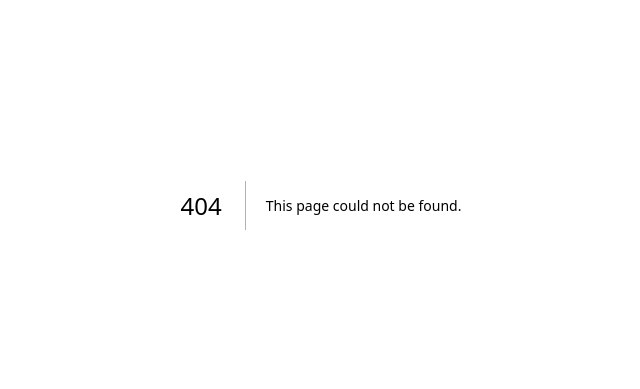
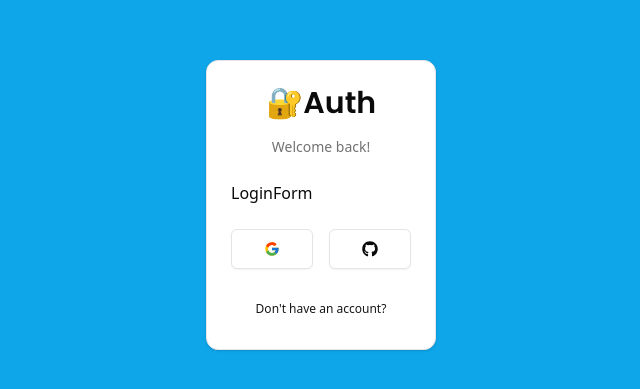
Before and after one commit to anynomous001/Authentication2, a Next.js app: page /auth/login in a window 1280 px wide. Before the commit this address had no page. Shown: the part 195-584 px from the top of the page, without its empty margins (319-959 px from the left). Built offline with nearby package versions, Linux system fonts and the light colour scheme.

Commit message:
sign in ui

```diff
--- /dev/null
+++ b/app/auth/layout.tsx
@@ -0,0 +1,11 @@
+
+
+const AuthLayout = ({ children }: { children: React.ReactNode }) => {
+    return (
+        <div
+            className="flex flex-col items-center justify-center h-screen bg-sky-500 "
+        >{children}</div>
+    )
+}
+
+export default AuthLayout
--- /dev/null
+++ b/app/auth/login/page.tsx
@@ -0,0 +1,10 @@
+import LoginForm from '@/components/auth/login-form'
+import React from 'react'
+
+const LoginPage = () => {
+    return (
+        <div><LoginForm /></div>
+    )
+}
+
+export default LoginPage
--- /dev/null
+++ b/components/auth/back-button.tsx
@@ -0,0 +1,24 @@
+'use client'
+import { Button } from '@/components/ui/button'
+import Link from 'next/link'
+
+interface BackButtonProps {
+    href: string
+    label: string
+}
+
+
+const BackButton = ({ href, label }: BackButtonProps) => {
+    return (
+        <Button
+            size={"sm"}
+            variant={"link"}
+            className='w-full'
+            asChild
+        >
+            <Link href={href}>{label}</Link>
+        </Button>
+    )
+}
+
+export default BackButton
--- /dev/null
+++ b/components/auth/card-wrapper.tsx
@@ -0,0 +1,55 @@
+import React from 'react'
+import {
+    Card,
+    CardHeader,
+    CardFooter,
+    CardTitle,
+    CardContent
+} from '@/components/ui/card'
+import Header from '@/components/auth/header'
+import Socials from '@/components/auth/socials'
+import BackButton from '@/components/auth/back-button'
+
+
+
+
+interface CardWrapperProps {
+    children: React.ReactNode,
+    backButtonhref: string,
+    backButtonLabel: string,
+    headerLabel: string,
+    socials?: boolean
+}
+
+
+const CardWrapper = ({
+    children,
+    backButtonhref,
+    backButtonLabel,
+    socials,
+    headerLabel
+}: CardWrapperProps) => {
+    return (
+        <Card>
+            <CardHeader>
+                <Header label={headerLabel} />
+            </CardHeader>
+            <CardContent>
+                {children}
+            </CardContent>
+            {
+                socials && (
+                    <CardFooter>
+                        <Socials />
+                    </CardFooter>
+
+                )
+            }
+            <CardFooter>
+                <BackButton label={backButtonLabel} href={backButtonhref} />
+            </CardFooter>
+        </Card>
+    )
+}
+
+export default CardWrapper
--- /dev/null
+++ b/components/auth/header.tsx
@@ -0,0 +1,30 @@
+import { cn } from '@/lib/utils'
+import { Poppins } from 'next/font/google'
+import React from 'react'
+
+interface HeaderProps {
+    label: string
+}
+
+const font = Poppins({
+    subsets: ["latin"],
+    weight: ["400", "500", "600", "700"]
+})
+
+const Header = ({ label }: HeaderProps) => {
+    return (
+        <div
+            className='flex flex-col items-center w-full gap-y-4'
+        >
+            <h1 className={cn("text-3xl font-semibold", font.className)}>
+                🔐Auth
+            </h1>
+            <p className='text-muted-foreground text-sm'>
+                {label}
+            </p>
+
+        </div >
+    )
+}
+
+export default Header
--- /dev/null
+++ b/components/auth/login-form.tsx
@@ -0,0 +1,15 @@
+import React from 'react'
+import CardWrapper from '@/components/auth/card-wrapper'
+
+const LoginForm = () => {
+    return (
+        <CardWrapper
+            headerLabel='Welcome back!'
+            backButtonLabel={`Don't have an account?`}
+            backButtonhref='/auth/register'
+            socials
+        > LoginForm</CardWrapper >
+    )
+}
+
+export default LoginForm
--- /dev/null
+++ b/components/auth/socials.tsx
@@ -0,0 +1,32 @@
+'use client'
+
+import { Button } from '@/components/ui/button'
+import { FcGoogle } from 'react-icons/fc'
+import { FaGithub } from 'react-icons/fa'
+
+
+const Socials = () => {
+    return (
+        <div className='flex justify-center space-x-4'>
+            <Button
+                size='lg'
+                variant='outline'
+                className='w-full'
+                onClick={() => console.log('Google')}
+            >
+                <FcGoogle className='w-6 h-6' />
+            </Button>
+            <Button
+                size='lg'
+                variant='outline'
+                className='w-full'
+                onClick={() => console.log('Github')}
+            >
+                <FaGithub className='w-6 h-6' />
+            </Button>
+
+        </div>
+    )
+}
+
+export default Socials
--- /dev/null
+++ b/components/ui/card.tsx
@@ -0,0 +1,76 @@
+import * as React from "react"
+
+import { cn } from "@/lib/utils"
+
+const Card = React.forwardRef<
+  HTMLDivElement,
+  React.HTMLAttributes<HTMLDivElement>
+>(({ className, ...props }, ref) => (
+  <div
+    ref={ref}
+    className={cn(
+      "rounded-xl border bg-card text-card-foreground shadow",
+      className
+    )}
+    {...props}
+  />
+))
+Card.displayName = "Card"
+
+const CardHeader = React.forwardRef<
+  HTMLDivElement,
+  React.HTMLAttributes<HTMLDivElement>
+>(({ className, ...props }, ref) => (
+  <div
+    ref={ref}
+    className={cn("flex flex-col space-y-1.5 p-6", className)}
+    {...props}
+  />
+))
+CardHeader.displayName = "CardHeader"
+
+const CardTitle = React.forwardRef<
+  HTMLDivElement,
+  React.HTMLAttributes<HTMLDivElement>
+>(({ className, ...props }, ref) => (
+  <div
+    ref={ref}
+    className={cn("font-semibold leading-none tracking-tight", className)}
+    {...props}
+  />
+))
+CardTitle.displayName = "CardTitle"
+
+const CardDescription = React.forwardRef<
+  HTMLDivElement,
+  React.HTMLAttributes<HTMLDivElement>
+>(({ className, ...props }, ref) => (
+  <div
+    ref={ref}
+    className={cn("text-sm text-muted-foreground", className)}
+    {...props}
+  />
+))
+CardDescription.displayName = "CardDescription"
+
+const CardContent = React.forwardRef<
+  HTMLDivElement,
+  React.HTMLAttributes<HTMLDivElement>
+>(({ className, ...props }, ref) => (
+  <div ref={ref} className={cn("p-6 pt-0", className)} {...props} />
+))
+CardContent.displayName = "CardContent"
+
+const CardFooter = React.forwardRef<
+  HTMLDivElement,
+  React.HTMLAttributes<HTMLDivElement>
+>(({ className, ...props }, ref) => (
+  <div
+    ref={ref}
+    className={cn("flex items-center p-6 pt-0", className)}
+    {...props}
+  />
+))
+CardFooter.displayName = "CardFooter"
+
+export { Card, CardHeader, CardFooter, CardTitle, CardDescription, CardContent }
--- a/package.json
+++ b/package.json
@@ -16,6 +16,7 @@
     "next": "15.1.7",
     "react": "^19.0.0",
     "react-dom": "^19.0.0",
+    "react-icons": "^5.5.0",
     "tailwind-merge": "^3.0.2",
     "tailwindcss-animate": "^1.0.7"
   },
```
Also changed, not shown: 1 other file (tests, documents, lock files or other folders).
